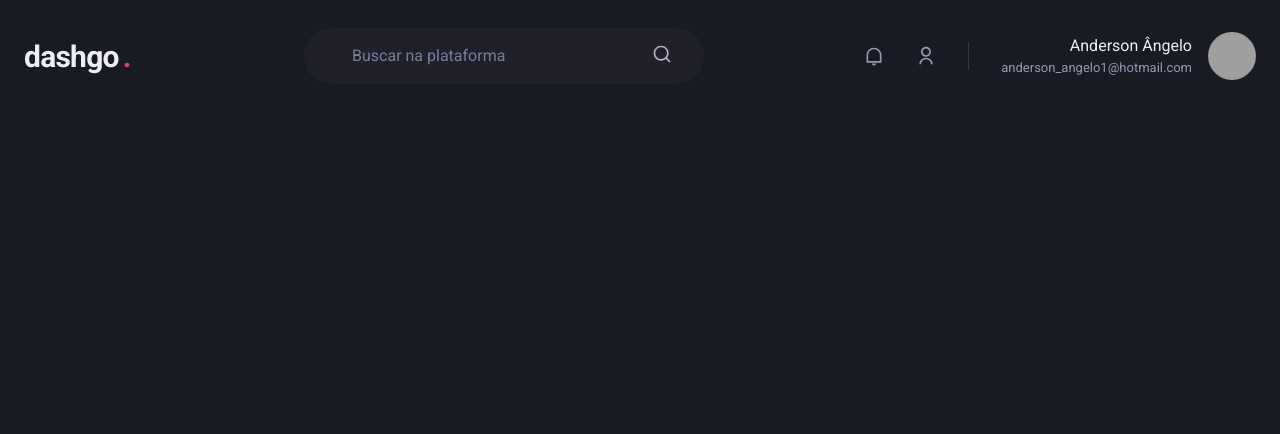
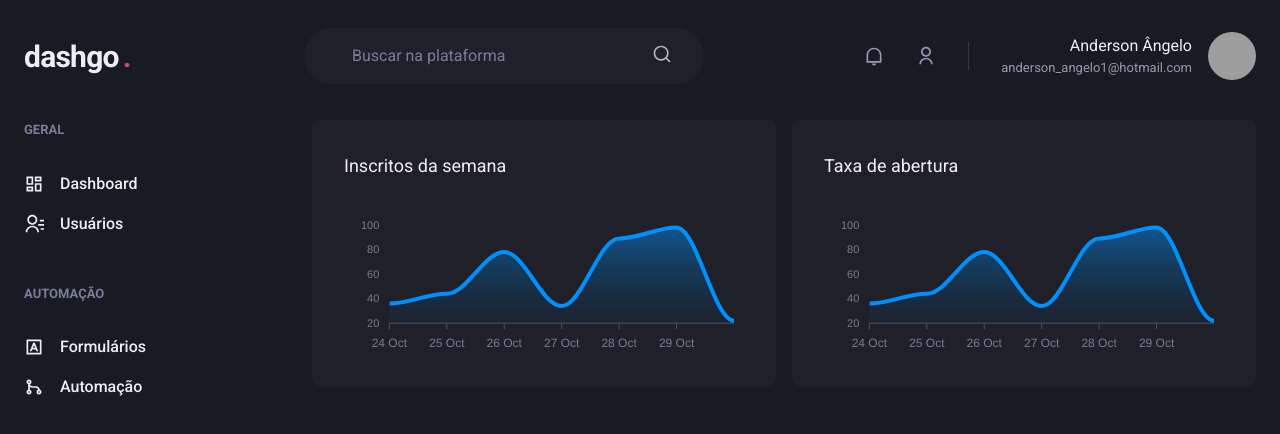
Before and after one commit to AndersonAngelo/dashgo, a Next.js app: page /dashboard in a window 1280 px wide. Shown: the top 434 px of the page. Built offline with nearby package versions, Linux system fonts and the light colour scheme; grey boxes are pictures that could not be loaded.

Commit message:
created graphics to dashboard

```diff
--- a/package.json
+++ b/package.json
@@ -13,9 +13,11 @@
     "@chakra-ui/react": "^2.3.6",
     "@emotion/react": "^11.10.4",
     "@emotion/styled": "^11.10.4",
+    "apexcharts": "^3.36.0",
     "framer-motion": "^7.6.1",
     "next": "12.3.1",
     "react": "18.2.0",
+    "react-apexcharts": "^1.4.0",
     "react-dom": "18.2.0",
     "react-icons": "^4.6.0",
     "typescript": "^4.8.4"
--- /dev/null
+++ b/src/components/Sidebar.tsx
@@ -0,0 +1,38 @@
+import { Box, Icon, Link, Stack, Text } from "@chakra-ui/react";
+import { RiContactsLine, RiDashboardLine, RiGitMergeLine, RiInputMethodLine } from "react-icons/ri";
+
+export function Sidebar() {
+  return (
+    <Box as="aside" w="64" mr="8">
+      <Stack spacing="12" align="flex-start">
+        <Box>
+          <Text fontWeight="bold" color="gray.400" fontSize="small">GERAL</Text>
+          <Stack spacing="4" mt="8" align="stretch">
+            <Link display="flex" alignItems="center">
+              <Icon as={RiDashboardLine} fontSize="20" />
+              <Text ml="4" fontWeight="medium">Dashboard</Text>
+            </Link>
+            <Link display="flex" alignItems="center">
+              <Icon as={RiContactsLine} fontSize="20" />
+              <Text ml="4" fontWeight="medium">Usuários</Text>
+            </Link>
+          </Stack>
+        </Box>
+        <Box>
+          <Text fontWeight="bold" color="gray.400" fontSize="small">AUTOMAÇÃO</Text>
+          <Stack spacing="4" mt="8" align="stretch">
+            <Link display="flex" alignItems="center">
+              <Icon as={RiInputMethodLine} fontSize="20" />
+              <Text ml="4" fontWeight="medium">Formulários</Text>
+            </Link>
+            <Link display="flex" alignItems="center">
+              <Icon as={RiGitMergeLine} fontSize="20" />
+              <Text ml="4" fontWeight="medium">Automação</Text>
+            </Link>
+          </Stack>
+        </Box>
+
+      </Stack>
+    </Box>
+  );
+}
--- a/src/pages/dashboard.tsx
+++ b/src/pages/dashboard.tsx
@@ -1,7 +1,94 @@
+import { Box, Flex, SimpleGrid, Text, theme } from "@chakra-ui/react";
+import dynamic from "next/dynamic";
 import { Header } from "../components/Header";
+import { Sidebar } from "../components/Sidebar";
+
+const Chart = dynamic(() => import('react-apexcharts'), {
+  ssr: false,
+})
+
+const options = {
+  chart: {
+    toolbar: {
+      show: false,
+    },
+    zoom: {
+      enabled: false,
+    },
+    foreColor: theme.colors.gray[500]
+  },
+  grid: {
+    show: false,
+  },
+  dataLabels: {
+    enabled: false,
+  },
+  tooltip: {
+    enabled: false,
+  },
+  xaxis: {
+    type: 'datetime',
+    axisBorder: {
+      color: theme.colors.gray[600]
+    },
+    axisTicks: {
+      color: theme.colors.gray[600]
+    },
+    categories: [
+      '2022-10-24T00:00:00.000Z',
+      '2022-10-25T00:00:00.000Z',
+      '2022-10-26T00:00:00.000Z',
+      '2022-10-27T00:00:00.000Z',
+      '2022-10-28T00:00:00.000Z',
+      '2022-10-29T00:00:00.000Z',
+      '2022-10-30T00:00:00.000Z'
+    ],
+  },
+  fill: {
+    opacity: 0.3,
+    type: 'gradient',
+    gradient: {
+      shade: 'dark',
+      opacityFrom: 0.7,
+      opacityTo: 0.3
+    }
+  }
+}
+
+const series = [
+  { name: 'series1', data: [36, 44, 78, 34, 89, 98, 22] }
+]
 
 export default function Dashboard() {
   return (
-    <Header />
+    <Flex direction="column" h="100vh">
+      <Header />
+
+      <Flex w="100%" my="6" maxW={1480} mx="auto" px="6">
+        <Sidebar />
+
+        <SimpleGrid flex="1" gap="4" minChildWidth="320px" alignContent="flex-start">
+          <Box
+            p="8"
+            bg="gray.800"
+            borderRadius={8}
+            pb="4"
+          >
+            <Text fontSize="lg" mb="4">Inscritos da semana</Text>
+            <Chart options={options} series={series} type="area" height={160} />
+          </Box>
+          <Box
+            p="8"
+            bg="gray.800"
+            borderRadius={8}
+            pb="4"
+          >
+            <Text fontSize="lg" mb="4">Taxa de abertura</Text>
+            <Chart options={options} series={series} type="area" height={160} />
+          </Box>
+
+        </SimpleGrid>
+      </Flex>
+    </Flex>
   )
 }
```
Also changed, not shown: 1 other file (tests, documents, lock files or other folders).
